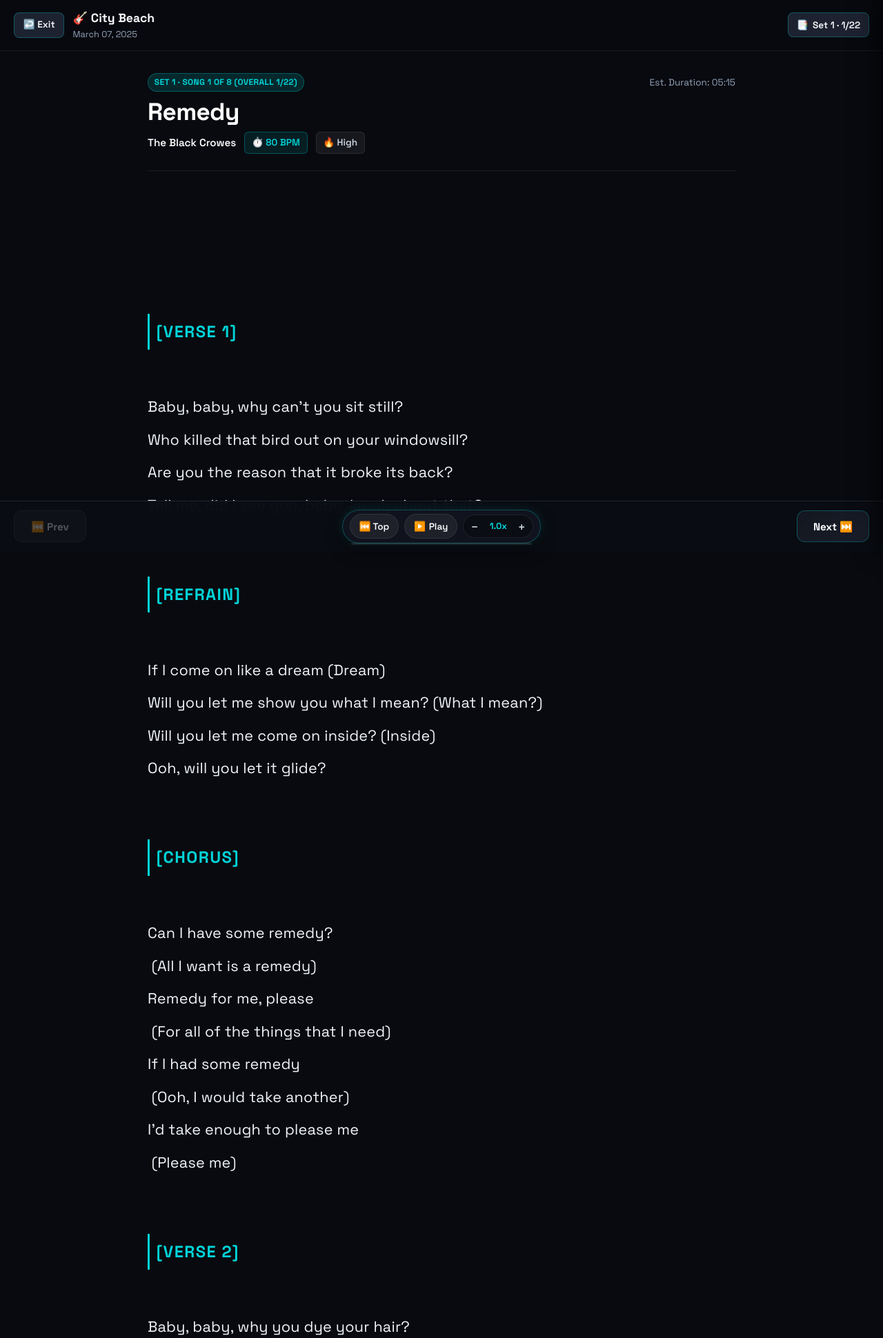
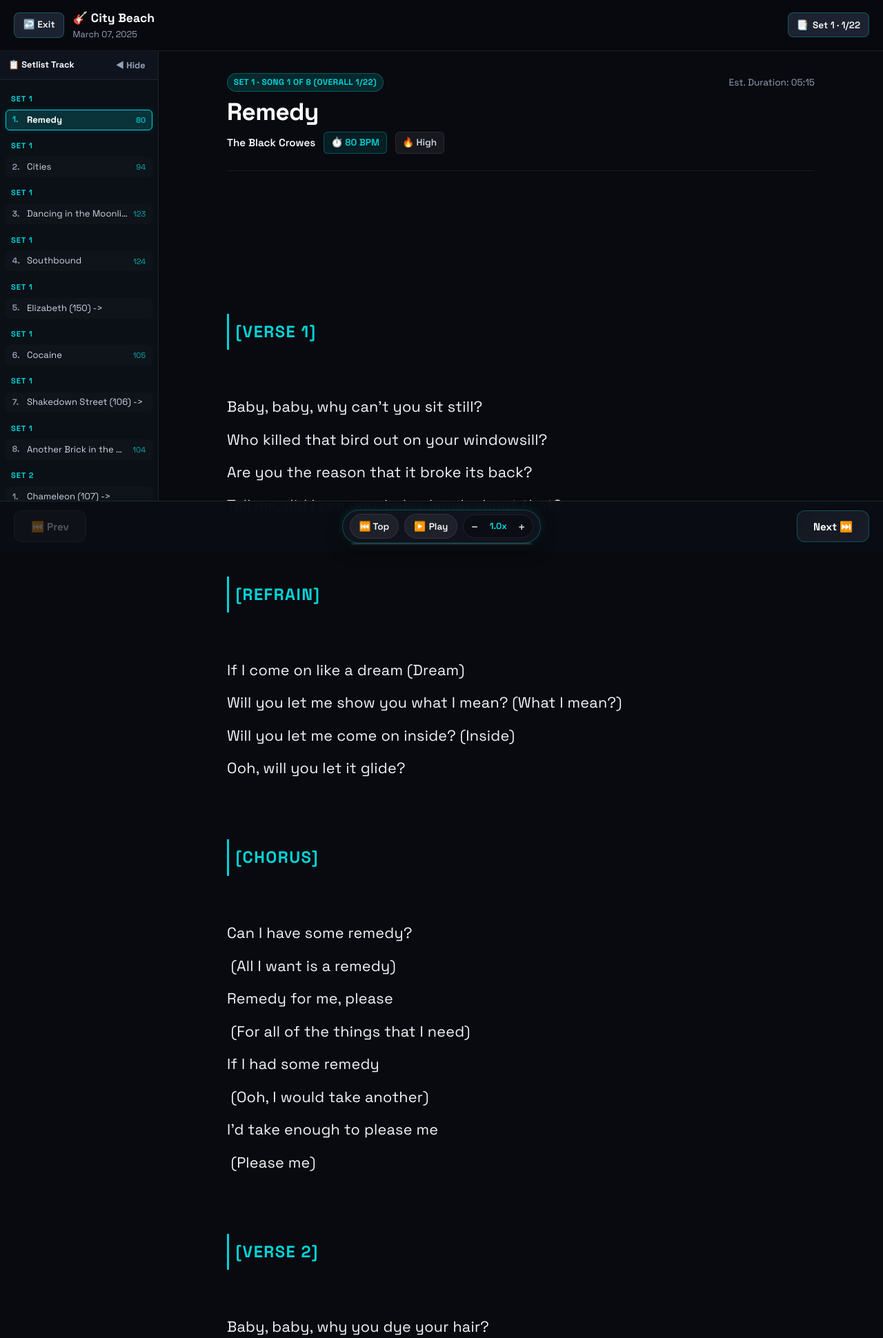
Before and after one commit to Andrew-Novokhatny/The_Conspiracy_Hub, a FastAPI app: page /api/setlists/1/show in a window 1280 px wide. Shown: the top 1940 px of the page at 69% size. Run offline with FastAPI, Linux system fonts and the light colour scheme; some libraries are stand-ins or nearby versions.

Commit message:
Add minimal collapsible setlist sidebar to Show Mode

```diff
--- a/band_app/app/static/css/band-theme.css
+++ b/band_app/app/static/css/band-theme.css
@@ -1635,3 +1635,181 @@ a {
         font-size: 0.75rem;
     }
 }
+
+/* === SHOW MODE MINIMAL COLLAPSIBLE SIDEBAR === */
+.show-layout-wrapper {
+    display: flex;
+    flex: 1;
+    min-height: calc(100vh - 60px);
+    position: relative;
+}
+
+.show-sidebar {
+    width: 230px;
+    min-width: 230px;
+    background: rgba(12, 16, 24, 0.95);
+    backdrop-filter: blur(16px);
+    -webkit-backdrop-filter: blur(16px);
+    border-right: 1px solid var(--border-subtle);
+    display: flex;
+    flex-direction: column;
+    transition: margin-left 0.25s cubic-bezier(0.16, 1, 0.3, 1), width 0.25s ease;
+    z-index: 25;
+    position: sticky;
+    top: 57px;
+    height: calc(100vh - 57px - 70px);
+    overflow: hidden;
+    user-select: none;
+}
+
+.show-sidebar.is-collapsed {
+    margin-left: -230px;
+}
+
+.show-sidebar-toggle-header {
+    padding: 0.5rem 0.75rem;
+    border-bottom: 1px solid var(--border-subtle);
+    display: flex;
+    align-items: center;
+    justify-content: space-between;
+    background: rgba(16, 21, 32, 0.9);
+}
+
+.show-sidebar-toggle-btn {
+    background: transparent;
+    border: none;
+    color: var(--text-muted);
+    font-size: 0.8rem;
+    font-weight: 700;
+    cursor: pointer;
+    display: flex;
+    align-items: center;
+    gap: 0.4rem;
+    font-family: inherit;
+    padding: 0.25rem 0.4rem;
+    border-radius: 4px;
+    transition: color 0.15s ease;
+    width: 100%;
+    justify-content: space-between;
+}
+
+.show-sidebar-toggle-btn:hover {
+    color: var(--primary);
+}
+
+.show-sidebar-scroll {
+    flex: 1;
+    overflow-y: auto;
+    padding: 0.5rem;
+    display: flex;
+    flex-direction: column;
+    gap: 0.2rem;
+}
+
+.show-sidebar-set-header {
+    font-size: 0.7rem;
+    font-weight: 800;
+    color: var(--accent);
+    text-transform: uppercase;
+    letter-spacing: 0.08em;
+    padding: 0.4rem 0.5rem 0.2rem 0.5rem;
+    margin-top: 0.3rem;
+}
+
+.show-sidebar-item {
+    display: flex;
+    align-items: center;
+    gap: 0.45rem;
+    padding: 0.35rem 0.55rem;
+    background: rgba(255, 255, 255, 0.02);
+    border: 1px solid transparent;
+    border-radius: 6px;
+    color: var(--text-secondary);
+    cursor: pointer;
+    text-decoration: none;
+    font-size: 0.82rem;
+    line-height: 1.25;
+    transition: all 0.15s ease;
+}
+
+.show-sidebar-item:hover {
+    background: rgba(0, 212, 216, 0.1);
+    color: #ffffff;
+    border-color: rgba(0, 212, 216, 0.2);
+}
+
+.show-sidebar-item.is-active {
+    background: rgba(0, 212, 216, 0.18);
+    border-color: var(--primary);
+    color: #ffffff;
+    font-weight: 700;
+    box-shadow: 0 0 10px rgba(0, 212, 216, 0.15);
+}
+
+.show-sidebar-num {
+    font-size: 0.75rem;
+    color: var(--text-muted);
+    font-weight: 600;
+    min-width: 14px;
+}
+
+.show-sidebar-item.is-active .show-sidebar-num {
+    color: var(--primary);
+}
+
+.show-sidebar-name {
+    flex: 1;
+    white-space: nowrap;
+    overflow: hidden;
+    text-overflow: ellipsis;
+}
+
+.show-sidebar-bpm {
+    font-size: 0.7rem;
+    color: var(--accent);
+    opacity: 0.8;
+}
+
+/* Floating Sidebar Expand Tab (when collapsed) */
+.show-sidebar-open-tab {
+    position: fixed;
+    left: 0;
+    top: 75px;
+    z-index: 24;
+    background: rgba(16, 21, 32, 0.9);
+    border: 1px solid var(--border-accent);
+    border-left: none;
+    border-radius: 0 8px 8px 0;
+    padding: 0.45rem 0.6rem;
+    color: var(--accent);
+    font-size: 0.8rem;
+    font-weight: 700;
+    cursor: pointer;
+    box-shadow: 2px 0 10px rgba(0, 0, 0, 0.4);
+    display: none;
+    align-items: center;
+    gap: 0.3rem;
+    backdrop-filter: blur(12px);
+    transition: all 0.2s ease;
+    font-family: inherit;
+}
+
+.show-sidebar-open-tab:hover {
+    background: rgba(0, 212, 216, 0.2);
+    color: #ffffff;
+}
+
+.show-sidebar-open-tab.is-visible {
+    display: flex;
+}
+
+@media (max-width: 900px) {
+    .show-sidebar {
+        position: fixed;
+        left: 0;
+        top: 57px;
+        bottom: 70px;
+        height: auto;
+        box-shadow: 10px 0 25px rgba(0, 0, 0, 0.6);
+    }
+}
--- a/band_app/app/templates/setlists/show.html
+++ b/band_app/app/templates/setlists/show.html
@@ -26,11 +26,50 @@
         </div>
 
         <div class="flex items-center gap-sm">
-            <button class="band-btn-secondary band-btn-sm" id="drawer-toggle-btn" onclick="toggleDrawer()">
+            <button class="band-btn-secondary band-btn-sm" id="sidebar-header-toggle-btn" onclick="toggleSidebar()" title="Toggle in-view sidebar">
                 📑 <span id="header-song-counter">{{ current_song.set_label if current_song else 'Set 1' }} · {{ current_idx + 1 }}/{{ total_songs }}</span>
             </button>
         </div>
     </header>
+
+    <!-- Floating Re-open Tab (Visible when sidebar is collapsed) -->
+    <button class="show-sidebar-open-tab" id="sidebar-open-tab" onclick="openSidebar()" title="Open Setlist Tracker">
+        📋 <span style="font-size: 0.75rem;">Setlist ❯</span>
+    </button>
+
+    <!-- Show Mode Layout (Sidebar + Stage Viewport) -->
+    <div class="show-layout-wrapper">
+        <!-- Collapsible Minimal Sidebar -->
+        <aside class="show-sidebar" id="show-sidebar">
+            <div class="show-sidebar-toggle-header">
+                <span style="font-size: 0.8rem; font-weight: 700; color: var(--text-primary);">📋 Setlist Track</span>
+                <button class="show-sidebar-toggle-btn" style="width: auto;" onclick="closeSidebar()" title="Collapse sidebar">
+                    <span>◀ Hide</span>
+                </button>
+            </div>
+            <div class="show-sidebar-scroll" id="sidebar-scroll-container">
+                {% set current_set_num = 0 %}
+                {% for song in flattened_songs %}
+                    {% if song.set_num != current_set_num %}
+                        {% set current_set_num = song.set_num %}
+                        <div class="show-sidebar-set-header">{{ song.set_label }}</div>
+                    {% endif %}
+                    <a class="show-sidebar-item {% if song.global_index == current_idx %}is-active{% endif %}"
+                       id="sidebar-song-{{ song.global_index }}"
+                       hx-get="/api/setlists/{{ setlist_id }}/show?song={{ song.global_index }}&partial=1"
+                       hx-target="#show-song-content"
+                       hx-swap="innerHTML"
+                       title="{{ song.name }} ({{ song.bpm }} BPM)"
+                       onclick="onSidebarSongClick()">
+                        <span class="show-sidebar-num">{{ song.song_in_set }}.</span>
+                        <span class="show-sidebar-name">{{ song.name }}</span>
+                        {% if song.bpm %}
+                        <span class="show-sidebar-bpm">{{ song.bpm }}</span>
+                        {% endif %}
+                    </a>
+                {% endfor %}
+            </div>
+        </aside>
 
         <!-- Main Stage Viewport -->
         <main class="show-stage-viewport" id="show-main-viewport">
@@ -38,6 +77,7 @@
                 {% include "setlists/show_song_partial.html" %}
             </div>
         </main>
+    </div>
 
     <!-- Stage Fixed Bottom Navigation Bar -->
     <footer class="show-bottom-bar">
@@ -92,56 +132,67 @@
         </button>
     </footer>
 
-    <!-- Slide-in Setlist Drawer Backdrop -->
-    <div class="show-drawer-backdrop" id="drawer-backdrop" onclick="closeDrawer()"></div>
-
-    <!-- Slide-in Setlist Drawer -->
-    <aside class="show-drawer" id="show-drawer">
-        <div class="show-drawer-header">
-            <div class="show-drawer-title">📋 Setlist Overview</div>
-            <button class="band-btn-secondary band-btn-sm" onclick="closeDrawer()">✕ Close</button>
-        </div>
-        <div class="show-drawer-content">
-            {% set current_set_num = 0 %}
-            {% for song in flattened_songs %}
-                {% if song.set_num != current_set_num %}
-                    {% set current_set_num = song.set_num %}
-                    <div class="show-drawer-set-title mt-sm">{{ song.set_label }}</div>
-                {% endif %}
-                <a class="show-drawer-song-item {% if song.global_index == current_idx %}is-active{% endif %}"
-                   id="drawer-song-{{ song.global_index }}"
-                   hx-get="/api/setlists/{{ setlist_id }}/show?song={{ song.global_index }}&partial=1"
-                   hx-target="#show-song-content"
-                   hx-swap="innerHTML"
-                   onclick="closeDrawer()">
-                    <span style="font-weight: 600;">{{ song.song_in_set }}. {{ song.name }}</span>
-                    {% if song.bpm %}
-                    <span style="font-size: 0.8rem; color: var(--accent);">{{ song.bpm }} BPM</span>
-                    {% endif %}
-                </a>
-            {% endfor %}
-        </div>
-    </aside>
-
     <!-- Autoscroll Engine Script -->
     <script src="/static/js/autoscroll.js"></script>
 
-    <!-- Stage Navigation & Hotkey Controller Script -->
+    <!-- Stage Navigation & Sidebar Controller Script -->
     <script>
         const setlistId = {{ setlist_id }};
         const totalSongs = {{ total_songs }};
 
-        function toggleDrawer() {
-            const drawer = document.getElementById('show-drawer');
-            const backdrop = document.getElementById('drawer-backdrop');
-            drawer.classList.toggle('is-open');
-            backdrop.classList.toggle('is-open');
+        // Sidebar Collapse / Expand State Logic
+        function isSmallScreen() {
+            return window.innerWidth <= 900;
         }
 
-        function closeDrawer() {
-            document.getElementById('show-drawer').classList.remove('is-open');
-            document.getElementById('drawer-backdrop').classList.remove('is-open');
+        function openSidebar() {
+            const sidebar = document.getElementById('show-sidebar');
+            const openTab = document.getElementById('sidebar-open-tab');
+            sidebar.classList.remove('is-collapsed');
+            openTab.classList.remove('is-visible');
+            localStorage.setItem('show_sidebar_state', 'open');
+            scrollActiveSidebarSongIntoView();
         }
+
+        function closeSidebar() {
+            const sidebar = document.getElementById('show-sidebar');
+            const openTab = document.getElementById('sidebar-open-tab');
+            sidebar.classList.add('is-collapsed');
+            openTab.classList.add('is-visible');
+            localStorage.setItem('show_sidebar_state', 'closed');
+        }
+
+        function toggleSidebar() {
+            const sidebar = document.getElementById('show-sidebar');
+            if (sidebar.classList.contains('is-collapsed')) {
+                openSidebar();
+            } else {
+                closeSidebar();
+            }
+        }
+
+        function onSidebarSongClick() {
+            if (isSmallScreen()) {
+                closeSidebar();
+            }
+        }
+
+        function scrollActiveSidebarSongIntoView() {
+            const activeItem = document.querySelector('.show-sidebar-item.is-active');
+            if (activeItem) {
+                activeItem.scrollIntoView({ behavior: 'smooth', block: 'nearest' });
+            }
+        }
+
+        // Initialize sidebar preference on load
+        (function initSidebar() {
+            const saved = localStorage.getItem('show_sidebar_state');
+            if (saved === 'closed' || (saved === null && isSmallScreen())) {
+                closeSidebar();
+            } else {
+                openSidebar();
+            }
+        })();
 
         // Initialize autoscroller for stage window
         let scroller = window.initLyricsAutoscroll({
@@ -153,7 +204,7 @@
 
         // Callback invoked on HTMX swap when a new song loads
         window.onSongLoadedInShowMode = function(data) {
-            // Scroll back to top smoothly
+            // Scroll stage back to top smoothly
             window.scrollTo({ top: 0, behavior: 'smooth' });
 
             // Reset autoscroller for new song
@@ -165,7 +216,7 @@
                 window.activeAutoScroller.updateUI();
             }
 
-            // Sync navigation buttons & meta data
+            // Sync navigation buttons & metadata
             const metaUpdate = document.getElementById('nav-meta-update');
             if (metaUpdate) {
                 const prevIdx = metaUpdate.getAttribute('data-prev-idx');
@@ -205,13 +256,14 @@
                     }
                 }
 
-                // Update Drawer Active Item
-                document.querySelectorAll('.show-drawer-song-item').forEach(item => {
+                // Update Sidebar Active Item & Auto-scroll into view
+                document.querySelectorAll('.show-sidebar-item').forEach(item => {
                     item.classList.remove('is-active');
                 });
-                const activeDrawerItem = document.getElementById(`drawer-song-${currentIdx}`);
-                if (activeDrawerItem) {
-                    activeDrawerItem.classList.add('is-active');
+                const activeSidebarItem = document.getElementById(`sidebar-song-${currentIdx}`);
+                if (activeSidebarItem) {
+                    activeSidebarItem.classList.add('is-active');
+                    scrollActiveSidebarSongIntoView();
                 }
             }
         };
@@ -231,12 +283,7 @@
                     btnPrev.click();
                 }
             } else if (e.key === 'Escape') {
-                const drawer = document.getElementById('show-drawer');
-                if (drawer.classList.contains('is-open')) {
-                    closeDrawer();
-                } else {
                 window.location.href = `/api/setlists/${setlistId}`;
-                }
             }
         });
     </script>
--- a/band_app/test_show_mode.py
+++ b/band_app/test_show_mode.py
@@ -58,7 +58,7 @@ def test_show_mode_endpoint():
     assert "Show Mode" in res.text
     assert "autoscroll.js" in res.text
     assert "show-bottom-bar" in res.text
-    assert "show-drawer" in res.text
+    assert "show-sidebar" in res.text
     print("✅ Show Mode full page endpoint rendered successfully")
 
     # Test HTMX partial
```
Lines whose indentation alone changed are shown as unchanged.
